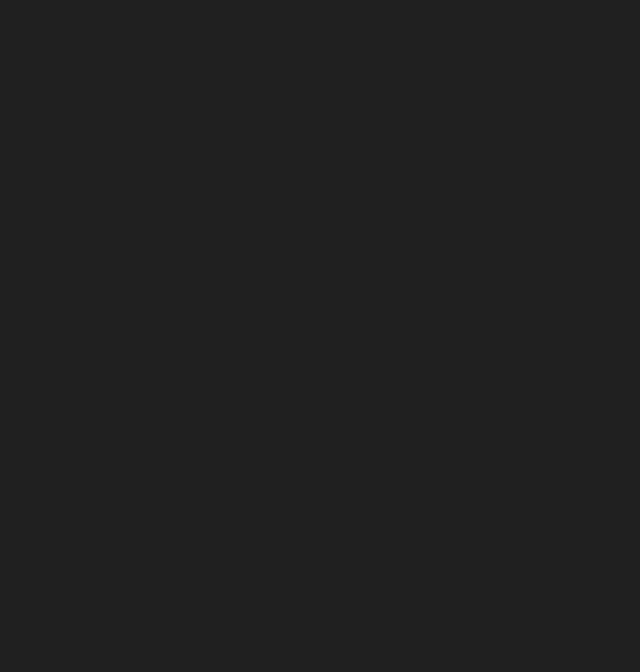
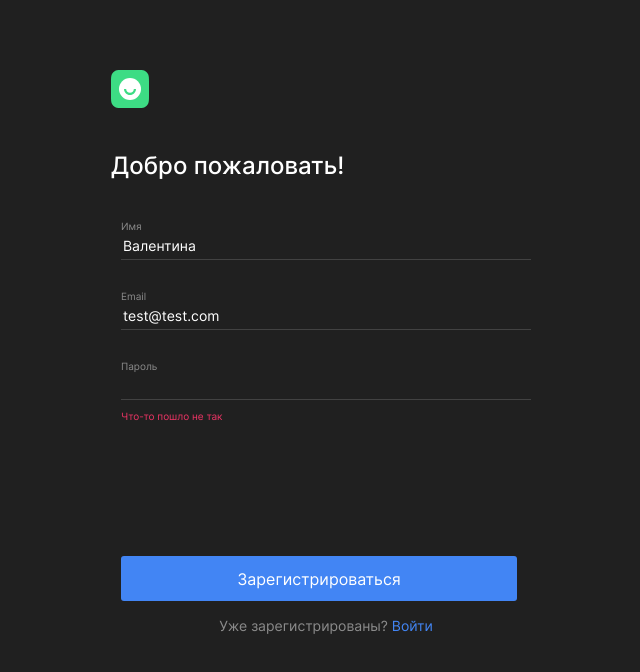
Before and after one commit to vshulya/movies-explorer-frontend, a React (Create React App) app: page /signup in a window 1280 px wide. Before the commit this address had no page. Shown: the top 672 px of the page, without its empty margins (314-954 px from the left). Built offline with nearby package versions, Linux system fonts and the light colour scheme.

Commit message:
feat: register

```diff
--- a/src/components/App/App.js
+++ b/src/components/App/App.js
@@ -7,6 +7,7 @@ import Header from "../Header/Header";
 import Footer from "../Footer/Footer";
 import SavedMovies from '../SavedMovies/SavedMovies';
 import Profile from '../Profile/Profile';
+import Register from '../Register/Register';
 
 function App() {
   return (
@@ -52,6 +53,14 @@ function App() {
             </>
             }>
           </Route>
+          <Route
+            exact path='/signup'
+            element={
+              <>
+                <Register />
+            </>
+            }>
+          </Route>
         </Routes>
       </Router>
     </div>
--- /dev/null
+++ b/src/components/AuthForm/AuthForm.css
@@ -0,0 +1,28 @@
+.auth__container {
+  padding: 70px 0;
+  max-width: 430px;
+  color: white;
+  margin: auto;
+}
+
+.auth__title {
+  margin: 0;
+  padding-top: 40px;
+  font-weight: 500;
+  font-size: 24px;
+  line-height: 29px;
+  /* identical to box height */
+}
+
+.auth__form {
+  width: 410px;
+  margin: auto;
+  padding-top: 40px;
+}
+
+@media screen and (max-width: 540px) {
+  .auth__form {
+    width: 100%;
+    padding-top: 37px;
+  }
+}
--- /dev/null
+++ b/src/components/AuthForm/AuthForm.js
@@ -0,0 +1,17 @@
+import React from 'react';
+import Logo from '../Logo/Logo';
+import './AuthForm.css';
+
+const AuthForm = ({ title, children, buttonValue, formName }) => {
+  return (
+    <div className="auth__container">
+      <Logo />
+      <h2 className="auth__title">{title}</h2>
+      <form className="auth__form">
+        {children}
+      </form>
+    </div>
+  )
+};
+
+export default AuthForm;
--- /dev/null
+++ b/src/components/Logo/Logo.js
@@ -0,0 +1,14 @@
+import React from "react";
+import './Logo.css';
+import logo from '../../images/logo.svg';
+
+function Logo(props) {
+
+  return (
+    <div className="logo">
+      <img src={logo} alt="лого" className="logo" />
+    </div>
+  );
+}
+
+export default Logo;
--- /dev/null
+++ b/src/components/Register/Register.css
@@ -0,0 +1,87 @@
+.register__fieldset {
+  border: none;
+  padding: 0 0 134px 0;
+  margin: 0;
+  display: grid;
+  gap: 20px;
+}
+
+.register__field {
+  width: 100%;
+  display: grid;
+  gap: 4px;
+}
+
+.register__input-name {
+  margin: 0;
+  font-weight: 400;
+  font-size: 10px;
+  line-height: 12px;
+  color: #8B8B8B;
+}
+
+
+.register__input {
+  border: none;
+  font-size: 14px;
+  line-height: 17px;
+  font-weight: 400;
+  color: #FFFFFF;
+  overflow: hidden;
+  background-color: transparent;
+  padding-bottom: 5px;
+  border-bottom: 1px solid #424242;
+}
+
+.register__error {
+  padding-top: 6px;
+  margin: 0;
+  font-size: 10px;
+  line-height: 12px;
+  color: #EE3465;
+}
+
+.register__button {
+  border: none;
+  width: 396px;
+  height: 45px;
+  background: #4285F4;
+  border-radius: 3px;
+  transition: .3s;
+  color: #FFFFFF;
+}
+
+.register__button:hover {
+  transition: .3s;
+  opacity: .8;
+  cursor: pointer;
+}
+
+.register__hint {
+  padding-top: 16px;
+  font-weight: 400;
+  font-size: 14px;
+  line-height: 17px;
+  /* identical to box height */
+  text-align: center;
+  color: #8B8B8B;
+  margin: 0;
+}
+
+@media screen and (max-width: 540px) {
+  .register__hint {
+    font-size: 14px;
+    line-height: 17px;
+    padding-top: 20px;
+  }
+}
+
+.register__link {
+  text-decoration: none;
+  font-weight: 400;
+  font-size: 14px;
+  line-height: 17px;
+  /* identical to box height */
+  text-align: center;
+  color: #4285F4;
+}
--- /dev/null
+++ b/src/components/Register/Register.js
@@ -0,0 +1,59 @@
+import React from 'react';
+import AuthForm from '../AuthForm/AuthForm';
+import './Register.css';
+// import { Link } from "react-router-dom";
+
+const Register = (props) => {
+  return (
+    <AuthForm
+      title="Добро пожаловать!"
+    >
+      <fieldset className='register__fieldset'>
+        <label className="register__field">
+          <p className='register__input-name'>Имя</p>
+          <input
+            type="name"
+            defaultValue={'Валентина'}
+            //onChange={handleChange}
+            id="name-input"
+            name="name"
+            className="register__input register__input_type_name"
+            required />
+            <span className='register__error'></span>
+        </label>
+        <label className="register__field">
+          <p className='register__input-name'>Email</p>
+          <input
+            type="email"
+            defaultValue={'test@test.com'}
+            //onChange={handleChange}
+            id="email-input"
+            name="email"
+            className="register__input register__input_type_email"
+            required />
+            <span className='register__error'></span>
+        </label>
+        <label className="register__field">
+          <p className='register__input-name'>Пароль</p>
+          <input
+            type="password"
+            defaultValue={''}
+            //onChange={handleChange}
+            id="password-input"
+            //name="password"
+            className="register__input register__input_type_password"
+            minLength="2"
+            maxLength="200"
+            required />
+            <span className='register__error'>Что-то пошло не так</span>
+        </label>
+      </fieldset>
+      <button type="submit" className="register__button">Зарегистрироваться</button>
+      <p className="register__hint">Уже зарегистрированы?{" "}
+        <a href='#' className="register__link">Войти</a> {/* TODO add to="/signin" */}
+      </p>
+    </AuthForm>
+  )
+}
+
+export default Register;
```
Also changed, not shown: src/components/Logo/Logo.css (added).
